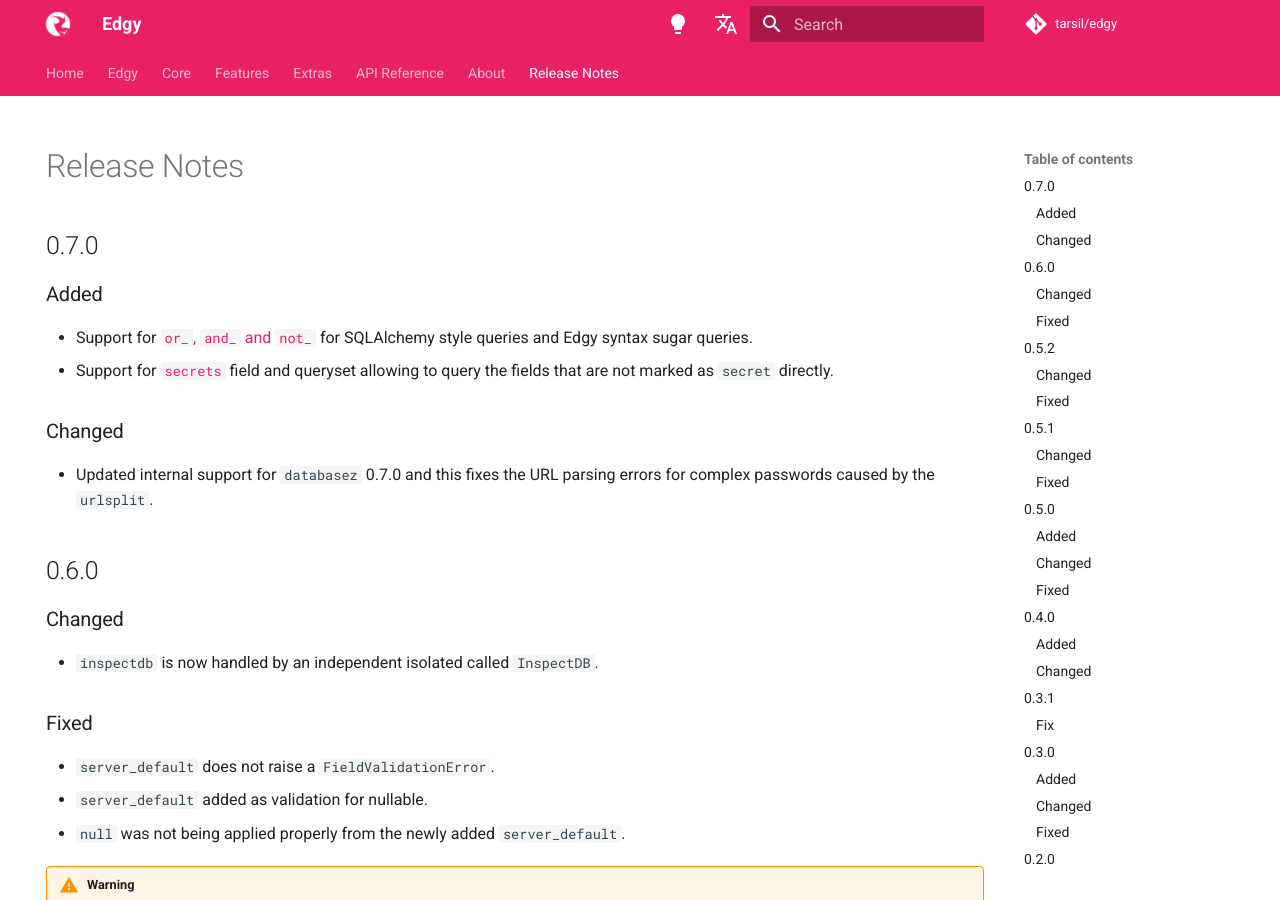
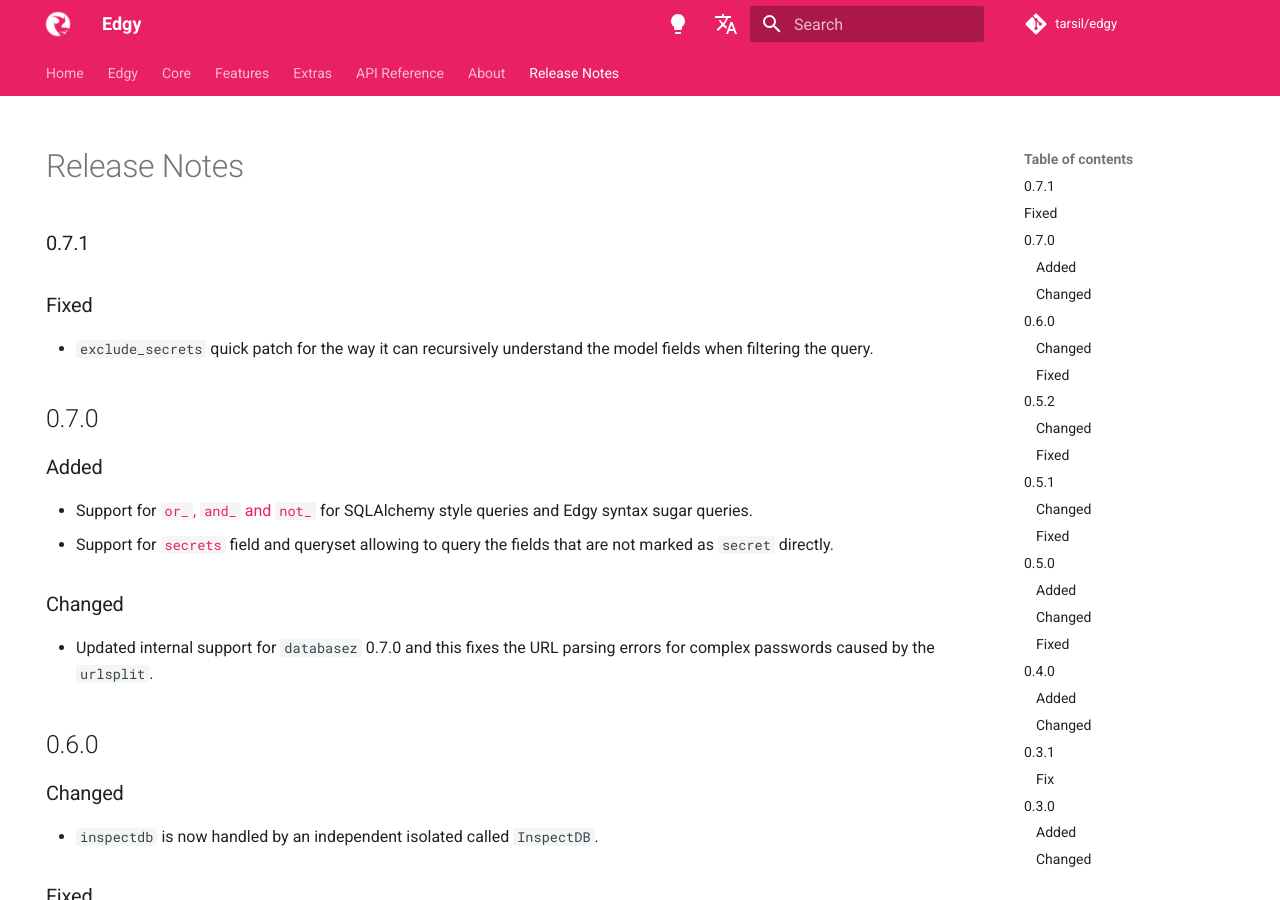
Before and after one commit to dymmond/edgy, an MkDocs documentation site: the page built from docs/release-notes.md, in a window 1280 px wide and 900 px high. Built offline with MkDocs 1.6.1 and Material for MkDocs 9.7.7, drawn with Linux system fonts in a browser that asks for light colours; comment, search, counter and statistics services are not loaded.

Commit message:
Release 0.7.1

```diff
--- a/docs/release-notes.md
+++ b/docs/release-notes.md
@@ -4,6 +4,13 @@ hide:
 ---
 
 # Release Notes
+
+### 0.7.1
+
+### Fixed
+
+- `exclude_secrets` quick patch for the way it can recursively understand the model fields when
+filtering the query.
 
 ## 0.7.0
 
--- a/edgy/__init__.py
+++ b/edgy/__init__.py
@@ -1,4 +1,4 @@
-__version__ = "0.7.0"
+__version__ = "0.7.1"
 
 from .cli.base import Migrate
 from .conf import settings
```
